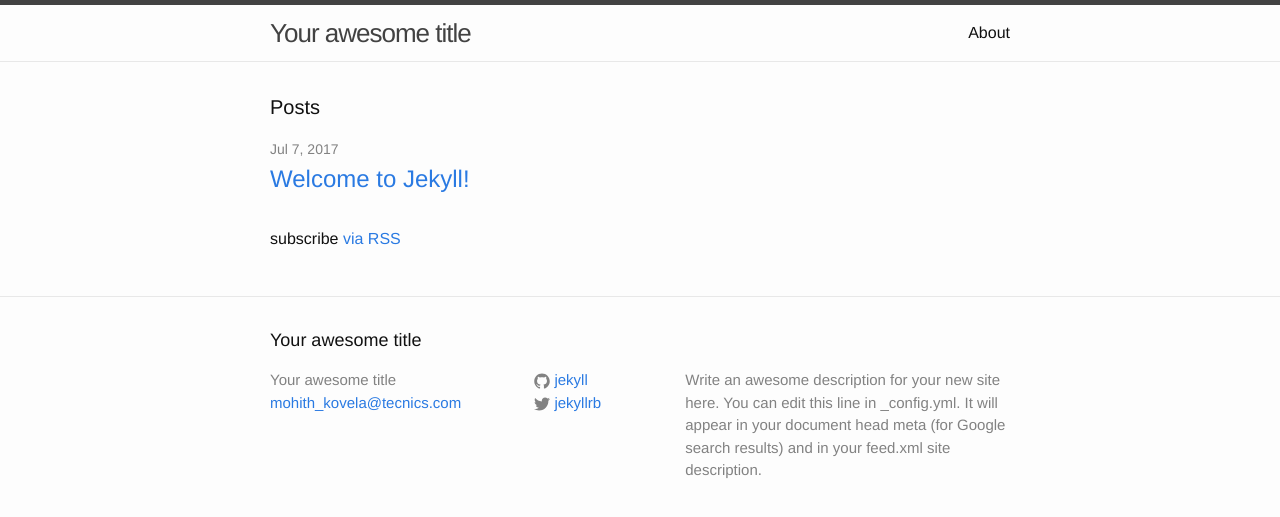
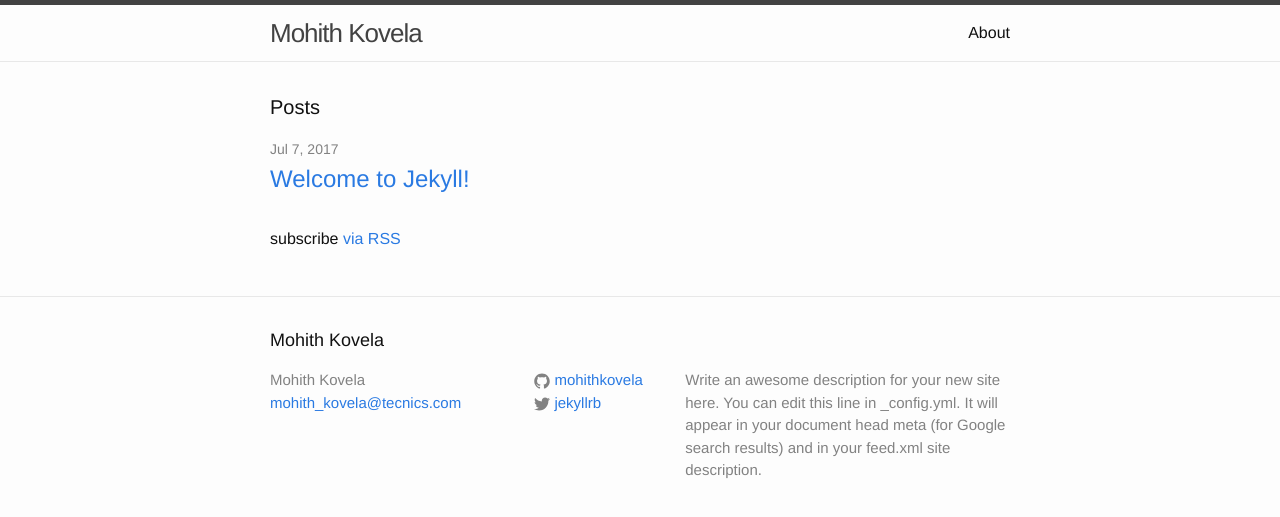
Before and after one commit to mohithkovela/mohithkovela.github.io, a Jekyll site: the page built from index.html, in a window 1280 px wide. Shown: the top 517 px of the page. Built offline with Jekyll 4.4.1, drawn with Linux system fonts in a browser that asks for light colours.

Commit message:
Added name.

```diff
--- a/_config.yml
+++ b/_config.yml
@@ -6,7 +6,7 @@
 # 'jekyll serve'. If you change this file, please restart the server process.
 
 # Site settings
-title: Your awesome title
+title: Mohith Kovela
 email: mohith_kovela@tecnics.com
 description: > # this means to ignore newlines until "baseurl:"
   Write an awesome description for your new site here. You can edit this
@@ -15,7 +15,7 @@ description: > # this means to ignore newlines until "baseurl:"
 baseurl: "" # the subpath of your site, e.g. /blog
 url: "http://yourdomain.com" # the base hostname & protocol for your site
 twitter_username: jekyllrb
-github_username:  jekyll
+github_username:  mohithkovela
 
 # Build settings
 markdown: kramdown
```
